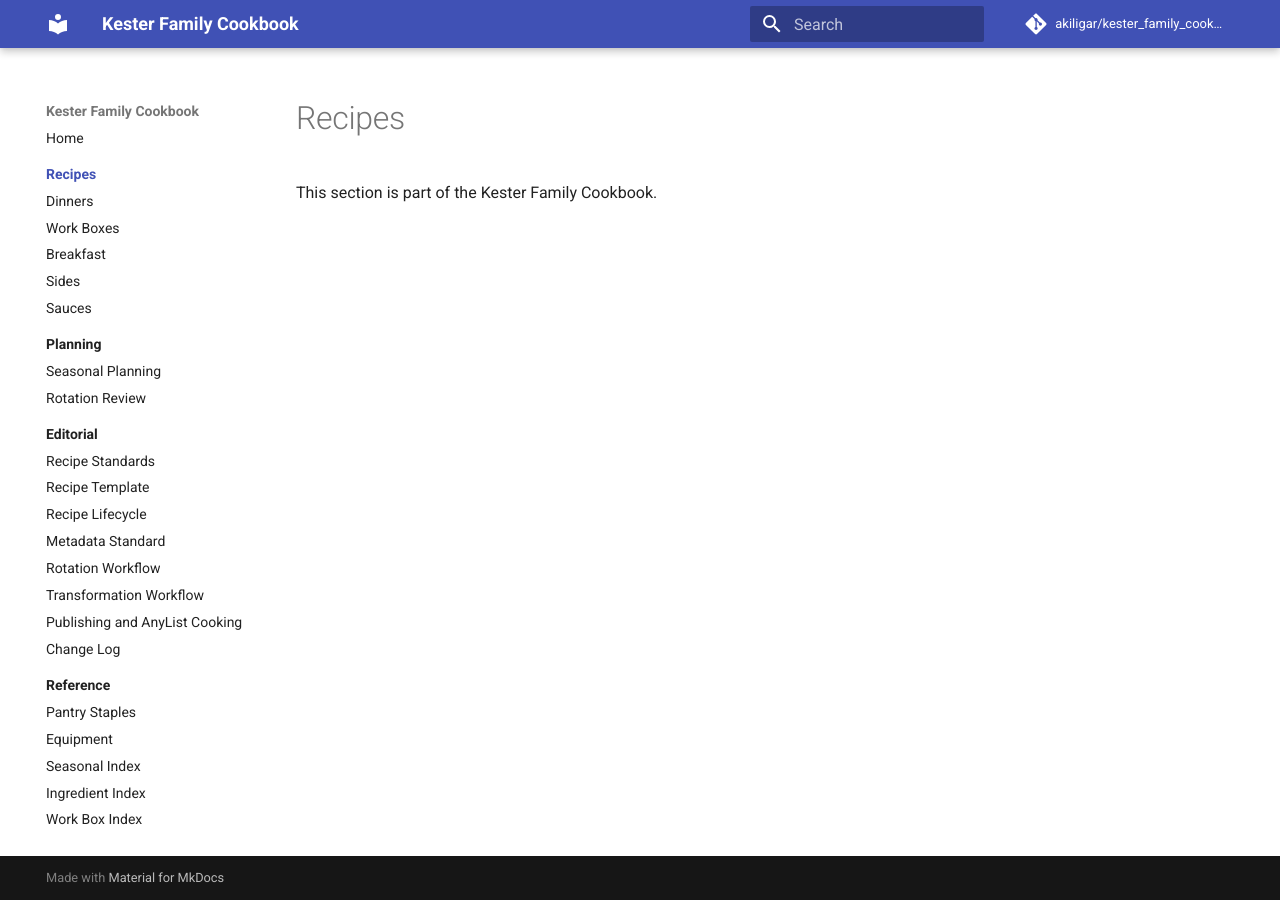
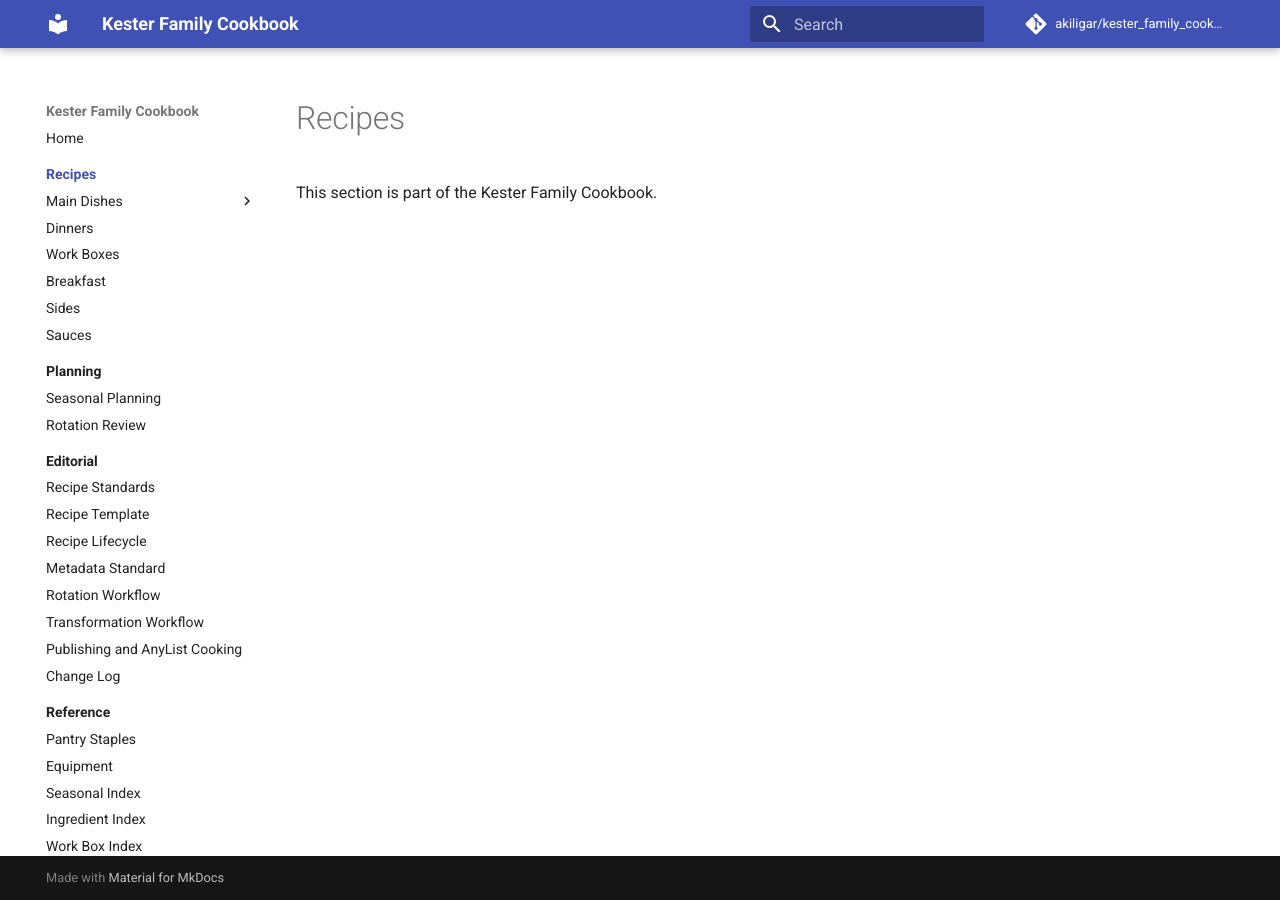
Before and after one commit to akiligar/kester_family_cookbook, an MkDocs documentation site: the page built from docs/recipes/index.md, in a window 1280 px wide. Built offline with MkDocs 1.6.1 and Material for MkDocs 9.7.7, drawn with Linux system fonts in a browser that asks for light colours; comment, search, counter and statistics services are not loaded; part of the change alters nothing that is shown.

Commit message:
Add main dishes recipe to navigation

```diff
--- a/mkdocs.yml
+++ b/mkdocs.yml
@@ -28,6 +28,9 @@ nav:
   - Home: index.md
   - Recipes:
       - recipes/index.md
+      - Main Dishes:
+          - recipes/main-dishes/index.md
+          - Grilled Flank Steak with Chimichurri: recipes/main-dishes/grilled-flank-steak-chimichurri.md
       - Dinners:
           - recipes/dinners/index.md
       - Work Boxes:
```
